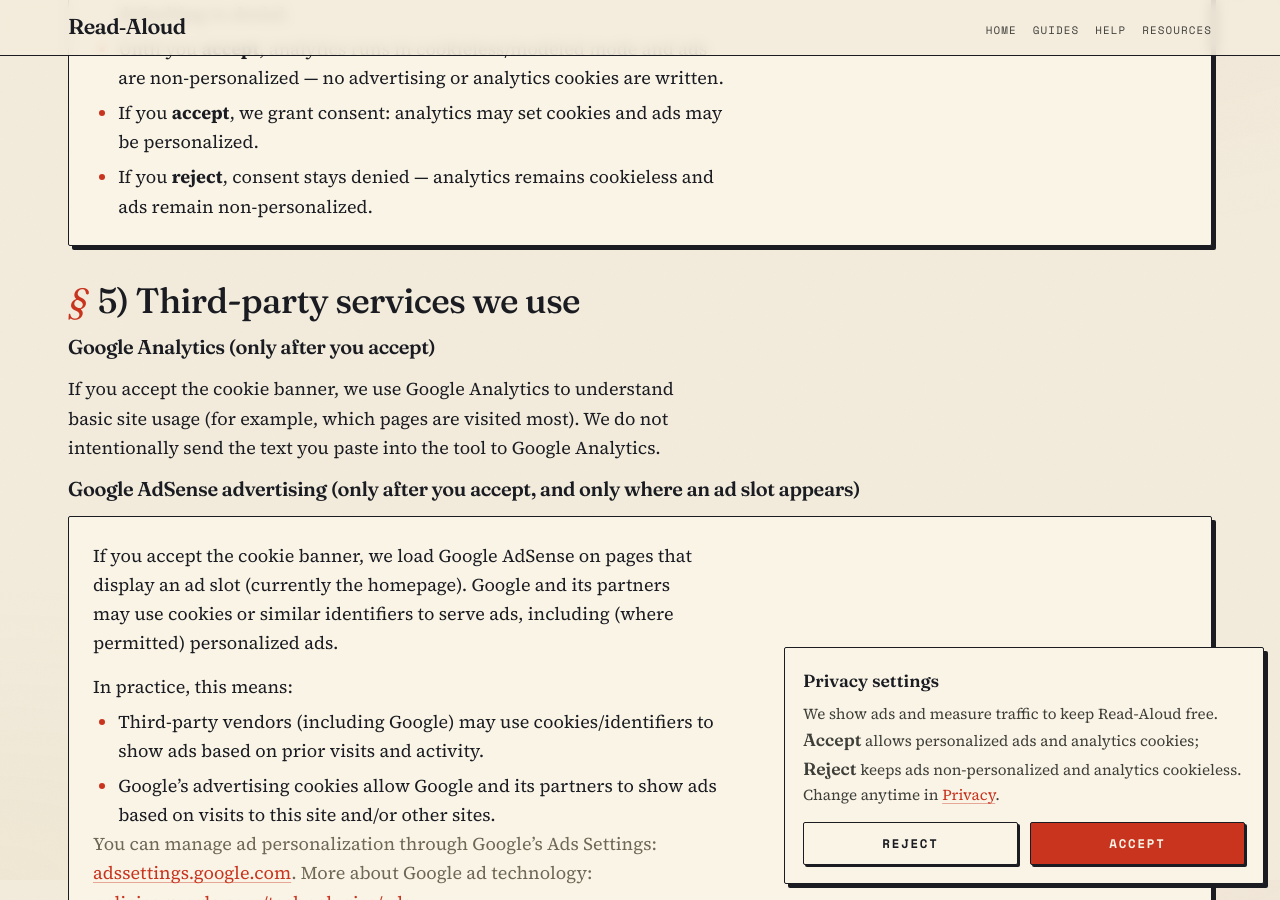
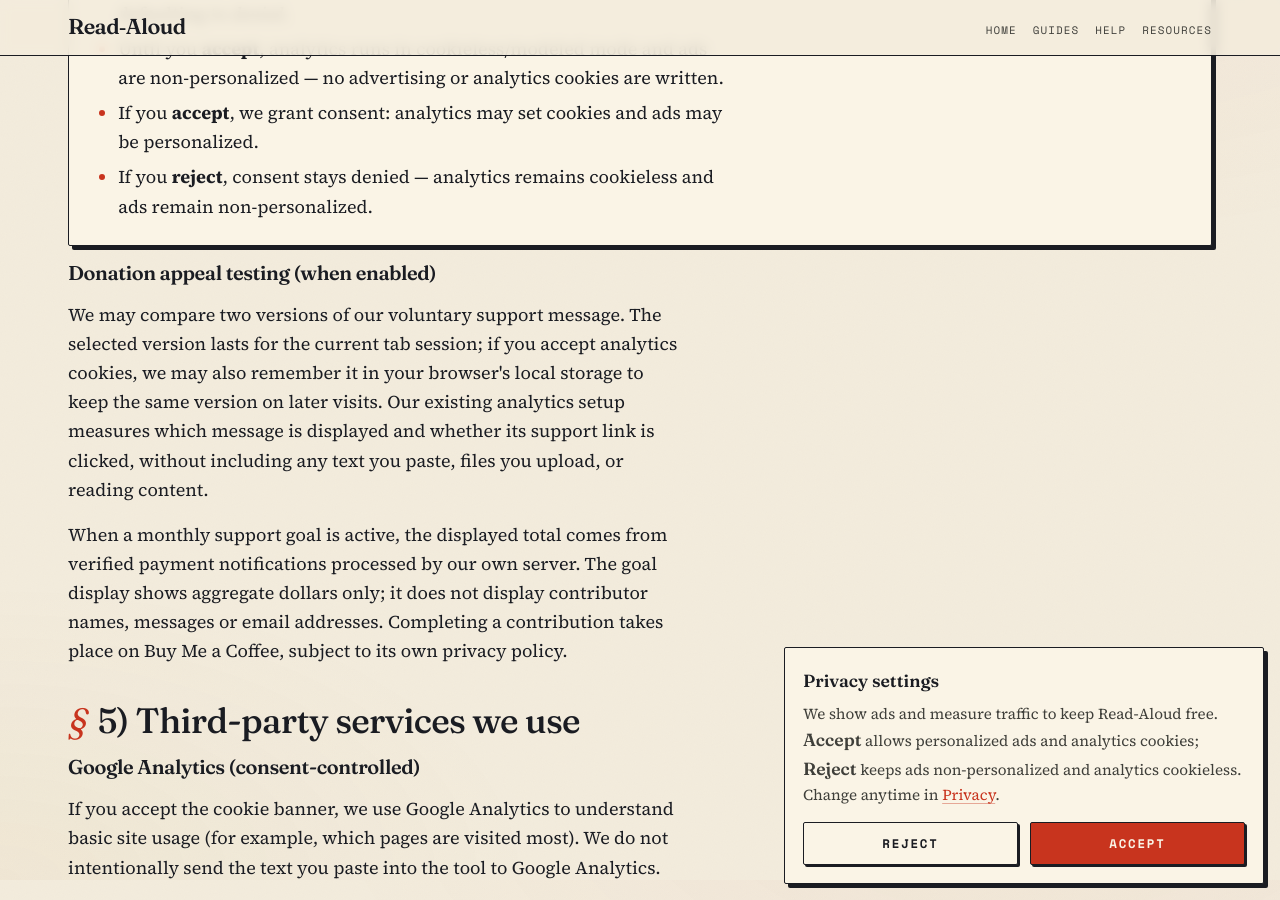
Before and after one commit to ndaly111/read-aloud, a Jekyll site: the page privacy.html, which Jekyll copies as it is, in a window 1280 px wide and 900 px high, scrolled down 2720 px. Built offline with Jekyll 4.4.1, drawn with Linux system fonts in a browser that asks for light colours; some of the changed text lies outside the part shown.

Commit message:
Disclose donation experiment assignment and aggregate goal totals

```diff
--- a/privacy.html
+++ b/privacy.html
@@ -28,7 +28,7 @@
     <p class="eyebrow"><span>Read‑Aloud</span><span class="sep">·</span><span>Privacy Policy</span></p>
     <h1>How <em>your text</em> is handled.</h1>
     <p class="lead">Browser voices stay on your device. Premium neural voices stream through our TTS server and use Microsoft Edge TTS. Text is not stored. Ads and analytics run without cookies unless you accept; accepting allows personalized ads and analytics cookies.</p>
-    <p class="last-updated"><strong>Last updated</strong> October 4, 2026</p>
+    <p class="last-updated"><strong>Last updated</strong> October 7, 2026</p>
   </header>
 
   <article class="content">
@@ -125,9 +125,13 @@
     </ul>
   </div>
 
+  <h3>Donation appeal testing (when enabled)</h3>
+  <p>We may compare two versions of our voluntary support message. The selected version lasts for the current tab session; if you accept analytics cookies, we may also remember it in your browser's local storage to keep the same version on later visits. Our existing analytics setup measures which message is displayed and whether its support link is clicked, without including any text you paste, files you upload, or reading content.</p>
+  <p>When a monthly support goal is active, the displayed total comes from verified payment notifications processed by our own server. The goal display shows aggregate dollars only; it does not display contributor names, messages or email addresses. Completing a contribution takes place on Buy Me a Coffee, subject to its own privacy policy.</p>
+
   <h2>5) Third-party services we use</h2>
 
-  <h3>Google Analytics (only after you accept)</h3>
+  <h3>Google Analytics (consent-controlled)</h3>
   <p>
     If you accept the cookie banner, we use Google Analytics to understand basic site usage (for example, which pages are visited most).
     We do not intentionally send the text you paste into the tool to Google Analytics.
```
